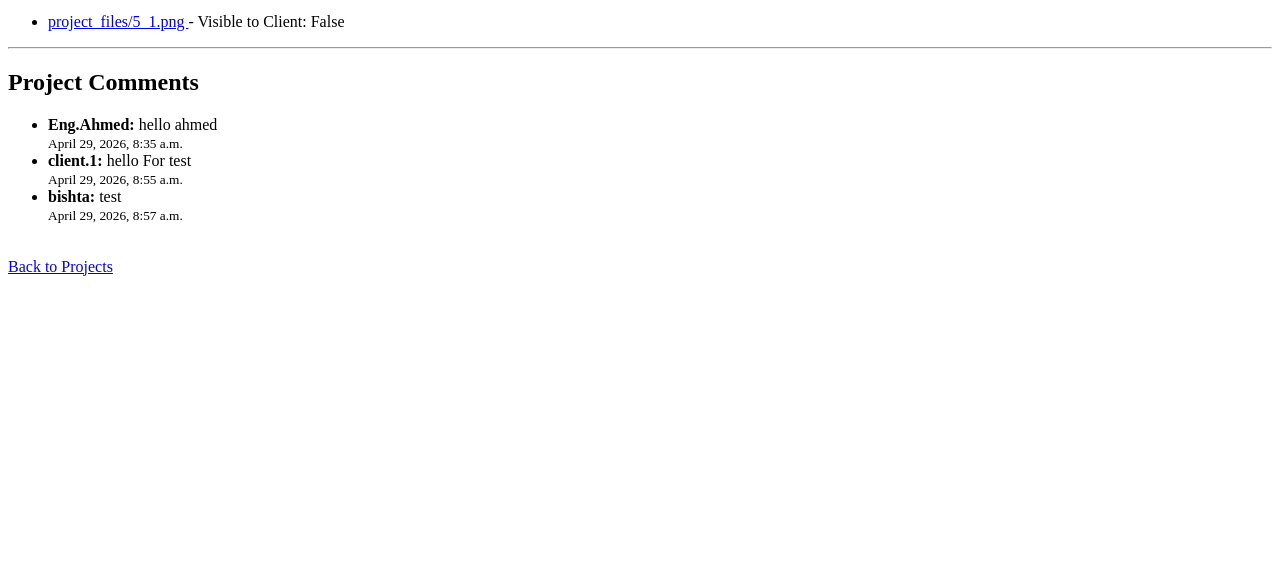
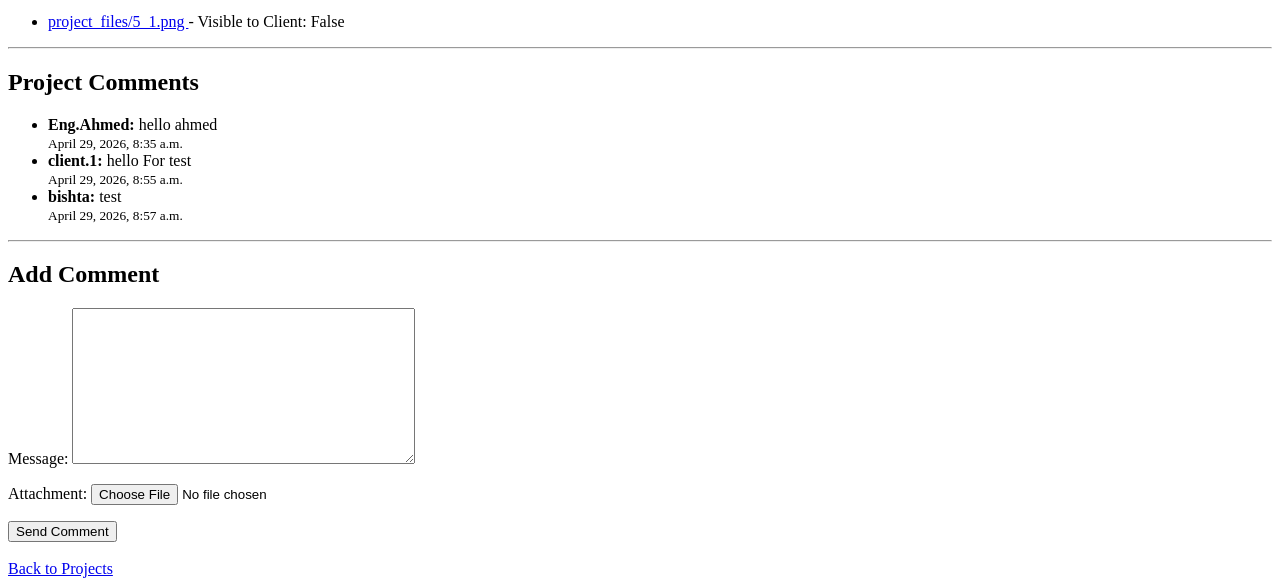
Before and after one commit to MBishta/client-portal-project, a Django app: page /projects/2/ in a window 1280 px wide. Shown: the part 408-994 px from the top of the page. Before the commit the page ends 684 px from the top, so only its background shows below. Run offline with Django 5.2, Linux system fonts and the light colour scheme; a user stored in the database is signed in; data comes from the database, SQL or seed files in the repository; both versions use the stored data as it was after the commit.

Commit message:
Add project comment form

```diff
--- /dev/null
+++ b/projects/forms.py
@@ -0,0 +1,9 @@
+from django import forms
+
+from .models import ProjectComment
+
+
+class ProjectCommentForm(forms.ModelForm):
+    class Meta:
+        model = ProjectComment
+        fields = ['message', 'attachment']
--- a/projects/views.py
+++ b/projects/views.py
@@ -1,6 +1,7 @@
 from django.contrib.auth.decorators import login_required
-from django.shortcuts import get_object_or_404, render
+from django.shortcuts import get_object_or_404, redirect, render
 
+from .forms import ProjectCommentForm
 from .models import Project
 
 
@@ -57,8 +58,24 @@ def project_detail_view(request, pk):
         files = []
         comments = []
 
+    if request.method == 'POST' and project:
+        form = ProjectCommentForm(request.POST, request.FILES)
+        if form.is_valid():
+            comment = form.save(commit=False)
+            comment.project = project
+            comment.sender = request.user
+
+            if request.user.role == 'CLIENT':
+                comment.visible_to_client = True
+
+            comment.save()
+            return redirect('projects:project_detail', pk=project.pk)
+    else:
+        form = ProjectCommentForm()
+
     return render(request, 'projects/project_detail.html', {
         'project': project,
         'files': files,
         'comments': comments,
+        'form': form,
     })
--- a/templates/projects/project_detail.html
+++ b/templates/projects/project_detail.html
@@ -57,7 +57,16 @@
         <h1>Access Denied</h1>
         <p>You do not have permission to view this project.</p>
     {% endif %}
+<hr>
 
+<h2>Add Comment</h2>
+
+<form method="post" enctype="multipart/form-data">
+    {% csrf_token %}
+    {{ form.as_p }}
+
+    <button type="submit">Send Comment</button>
+</form>
     <br>
     <a href="{% url 'projects:project_list' %}">Back to Projects</a>
 </body>
```
Also changed, not shown: db.sqlite3, 1 other file.
